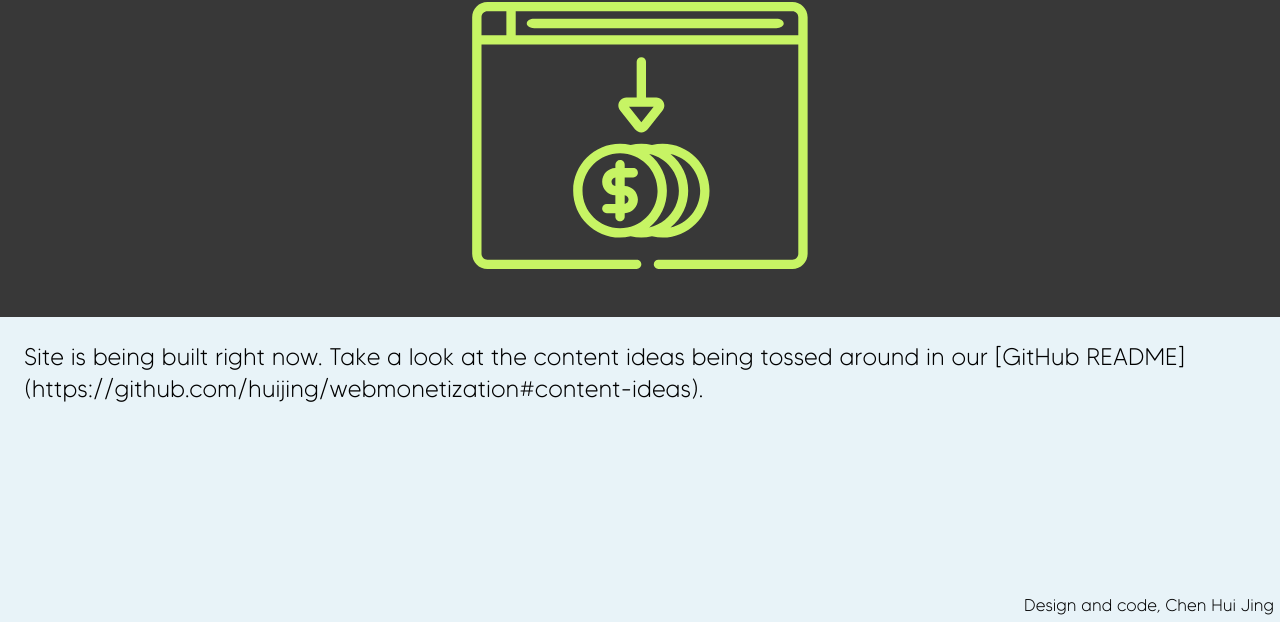
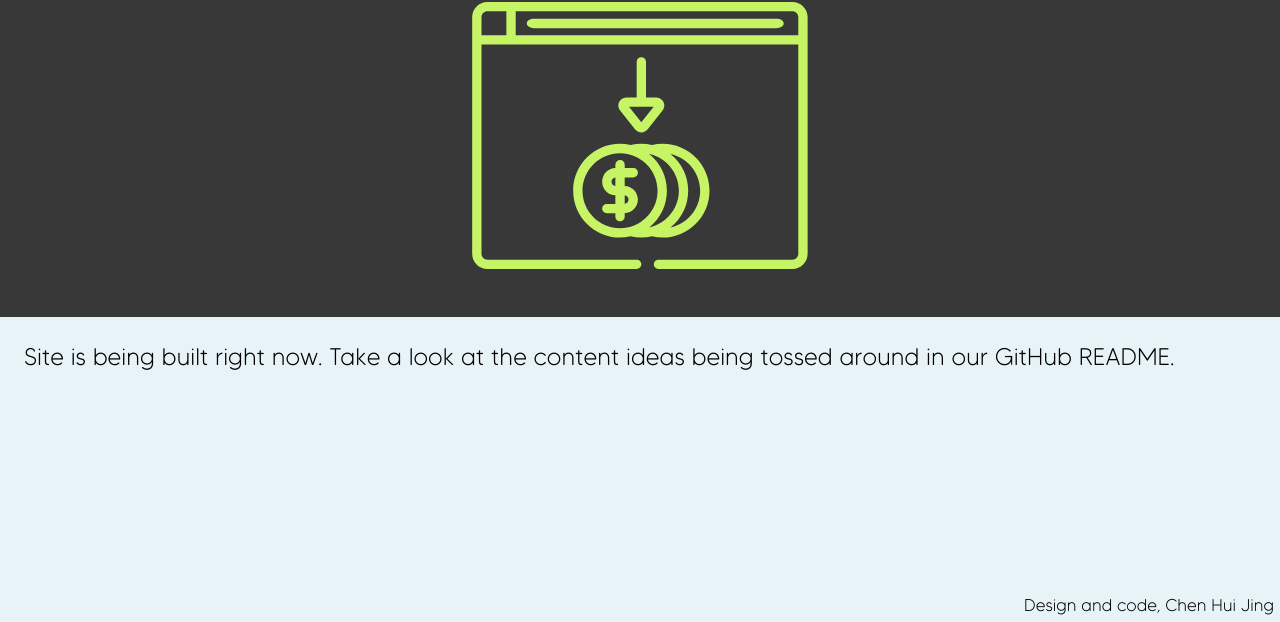
Before and after one commit to huijing/web-monetization, an Eleventy site: page src/views/index.njk in a window 1280 px wide. Shown: the part 178-800 px from the top of the page. Built offline with nearby package versions, Linux system fonts and the light colour scheme; Eleventy itself is replaced by a stand-in of ours; files that its build step writes are made by us from their sources; files whose address does not match are found by name.

Commit message:
Fix using markdown in markup =_=

```diff
--- a/src/views/index.njk
+++ b/src/views/index.njk
@@ -11,5 +11,5 @@
 </header>
 
 <main>
-  <p>Site is being built right now. Take a look at the content ideas being tossed around in our [GitHub README](https://github.com/huijing/webmonetization#content-ideas).</p>
+  <p>Site is being built right now. Take a look at the content ideas being tossed around in our <a href="https://github.com/huijing/webmonetization#content-ideas">GitHub README</a>.</p>
 </main>
```
